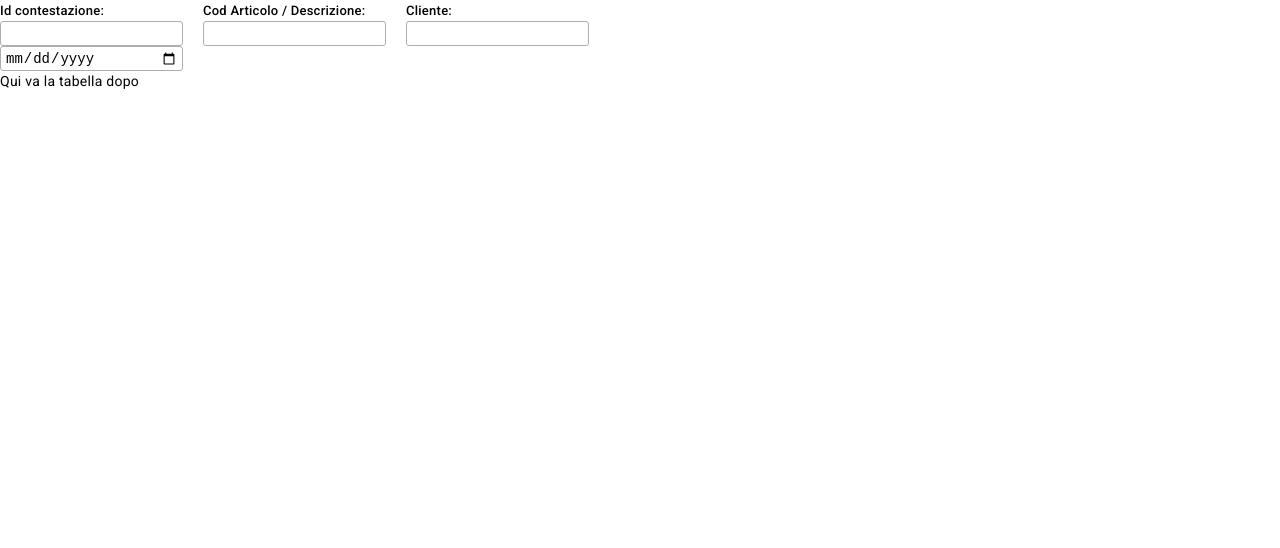
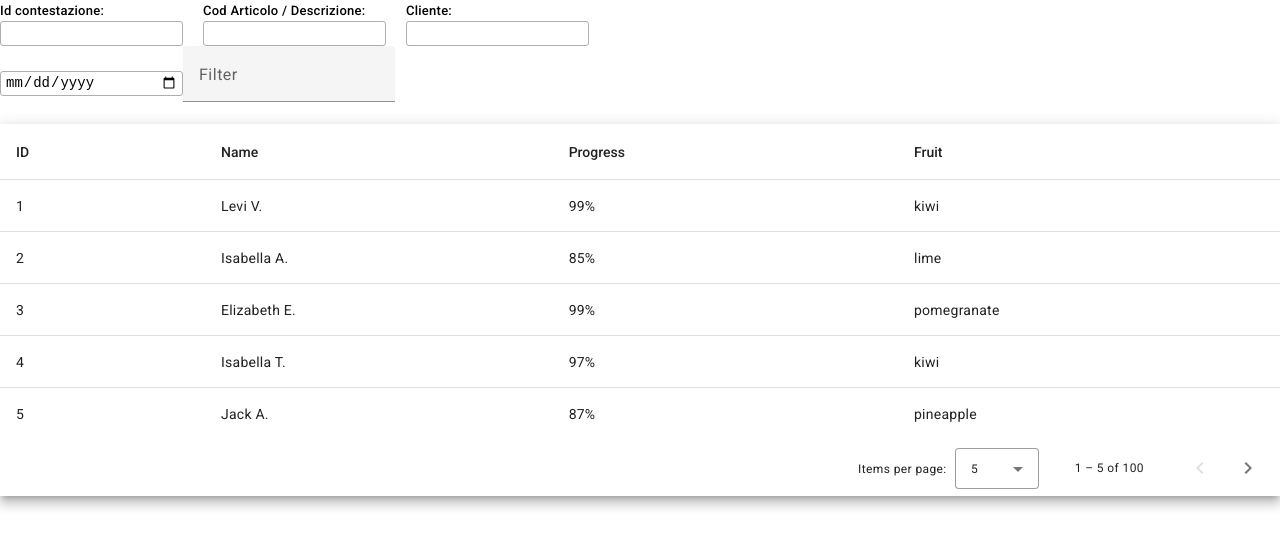
Before and after one commit to AlessandroCiroldi-Quix/Contestazioni_Ceramica, an Angular app in the folder src/main/Contestazioni_Ceramica_FE/: page / in a window 1280 px wide. Shown: the top 548 px of the page. Built offline with nearby package versions, Linux system fonts and the light colour scheme.

Commit message:
Tabella aggiunta

```diff
--- a/src/main/Contestazioni_Ceramica_FE/src/app/tabella/tabella.component.html
+++ b/src/main/Contestazioni_Ceramica_FE/src/app/tabella/tabella.component.html
@@ -1 +1,43 @@
-<p>Qui va la tabella dopo</p>
+<mat-form-field>
+  <mat-label>Filter</mat-label>
+  <input matInput (keyup)="applyFilter($event)" placeholder="" #input>
+</mat-form-field>
+
+<div class="mat-elevation-z8">
+  <table mat-table [dataSource]="dataSource" matSort>
+
+    <!-- ID Column -->
+    <ng-container matColumnDef="id">
+      <th mat-header-cell *matHeaderCellDef mat-sort-header> ID </th>
+      <td mat-cell *matCellDef="let row"> {{row.id}} </td>
+    </ng-container>
+
+    <!-- Progress Column -->
+    <ng-container matColumnDef="progress">
+      <th mat-header-cell *matHeaderCellDef mat-sort-header> Progress </th>
+      <td mat-cell *matCellDef="let row"> {{row.progress}}% </td>
+    </ng-container>
+
+    <!-- Name Column -->
+    <ng-container matColumnDef="name">
+      <th mat-header-cell *matHeaderCellDef mat-sort-header> Name </th>
+      <td mat-cell *matCellDef="let row"> {{row.name}} </td>
+    </ng-container>
+
+    <!-- Fruit Column -->
+    <ng-container matColumnDef="fruit">
+      <th mat-header-cell *matHeaderCellDef mat-sort-header> Fruit </th>
+      <td mat-cell *matCellDef="let row"> {{row.fruit}} </td>
+    </ng-container>
+
+    <tr mat-header-row *matHeaderRowDef="displayedColumns"></tr>
+    <tr mat-row *matRowDef="let row; columns: displayedColumns;"></tr>
+
+    <!-- Row shown when there is no matching data. -->
+    <tr class="mat-row" *matNoDataRow>
+      <td class="mat-cell" colspan="4">No data matching the filter "{{input.value}}"</td>
+    </tr>
+  </table>
+
+  <mat-paginator [pageSizeOptions]="[5, 10, 25, 100]" aria-label="Select page of users"></mat-paginator>
+</div>
--- a/src/main/Contestazioni_Ceramica_FE/src/app/tabella/tabella.component.scss
+++ b/src/main/Contestazioni_Ceramica_FE/src/app/tabella/tabella.component.scss
@@ -0,0 +1,9 @@
+mat-elevation-z8{
+  background-color: chartreuse;
+  color: red;
+}
+
+ng-container{
+  background-color: aqua;
+  color: aqua;
+}
--- a/src/main/Contestazioni_Ceramica_FE/src/app/tabella/tabella.component.ts
+++ b/src/main/Contestazioni_Ceramica_FE/src/app/tabella/tabella.component.ts
@@ -1,10 +1,102 @@
-import { Component } from '@angular/core';
+import {AfterViewInit, Component, ViewChild} from '@angular/core';
+import {MatPaginator, MatPaginatorModule} from '@angular/material/paginator';
+import {MatSort, MatSortModule} from '@angular/material/sort';
+import {MatTableDataSource, MatTableModule} from '@angular/material/table';
+import {MatInputModule} from '@angular/material/input';
+import {MatFormFieldModule} from '@angular/material/form-field';
 
+export interface UserData {
+  id: string;
+  name: string;
+  progress: string;
+  fruit: string;
+}
+
+/** Constants used to fill up our data base. */
+const FRUITS: string[] = [
+  'blueberry',
+  'lychee',
+  'kiwi',
+  'mango',
+  'peach',
+  'lime',
+  'pomegranate',
+  'pineapple',
+];
+const NAMES: string[] = [
+  'Maia',
+  'Asher',
+  'Olivia',
+  'Atticus',
+  'Amelia',
+  'Jack',
+  'Charlotte',
+  'Theodore',
+  'Isla',
+  'Oliver',
+  'Isabella',
+  'Jasper',
+  'Cora',
+  'Levi',
+  'Violet',
+  'Arthur',
+  'Mia',
+  'Thomas',
+  'Elizabeth',
+];
+
+/**
+ * @title Data table with sorting, pagination, and filtering.
+ */
 @Component({
   selector: 'app-tabella',
   templateUrl: './tabella.component.html',
-  styleUrls: ['./tabella.component.scss']
+  styleUrls: ['./tabella.component.scss'],
+  standalone: true,
+  imports: [MatFormFieldModule, MatInputModule, MatTableModule, MatSortModule, MatPaginatorModule],
 })
-export class TabellaComponent {
+export class TabellaComponents implements AfterViewInit {
+  displayedColumns: string[] = ['id', 'name', 'progress', 'fruit'];
+  dataSource: MatTableDataSource<UserData>;
 
+  @ViewChild(MatPaginator) paginator: MatPaginator;
+  @ViewChild(MatSort) sort: MatSort;
+
+  constructor() {
+    // Create 100 users
+    const users = Array.from({length: 100}, (_, k) => createNewUser(k + 1));
+
+    // Assign the data to the data source for the table to render
+    this.dataSource = new MatTableDataSource(users);
+  }
+
+  ngAfterViewInit() {
+    this.dataSource.paginator = this.paginator;
+    this.dataSource.sort = this.sort;
+  }
+
+  applyFilter(event: Event) {
+    const filterValue = (event.target as HTMLInputElement).value;
+    this.dataSource.filter = filterValue.trim().toLowerCase();
+
+    if (this.dataSource.paginator) {
+      this.dataSource.paginator.firstPage();
+    }
+  }
 }
+
+/** Builds and returns a new User. */
+function createNewUser(id: number): UserData {
+  const name =
+    NAMES[Math.round(Math.random() * (NAMES.length - 1))] +
+    ' ' +
+    NAMES[Math.round(Math.random() * (NAMES.length - 1))].charAt(0) +
+    '.';
+
+  return {
+    id: id.toString(),
+    name: name,
+    progress: Math.round(Math.random() * 100).toString(),
+    fruit: FRUITS[Math.round(Math.random() * (FRUITS.length - 1))],
+  };
+}
--- a/src/main/Contestazioni_Ceramica_FE/tsconfig.json
+++ b/src/main/Contestazioni_Ceramica_FE/tsconfig.json
@@ -5,7 +5,7 @@
     "baseUrl": "./",
     "outDir": "./dist/out-tsc",
     "forceConsistentCasingInFileNames": true,
-    "strict": true,
+    "strict": false,
     "noImplicitOverride": true,
     "noPropertyAccessFromIndexSignature": true,
     "noImplicitReturns": true,
```
Also changed, not shown: src/main/Contestazioni_Ceramica_FE/src/app/app.module.ts (+5 -2 lines), 1 other file (tests, documents, lock files or other folders).
